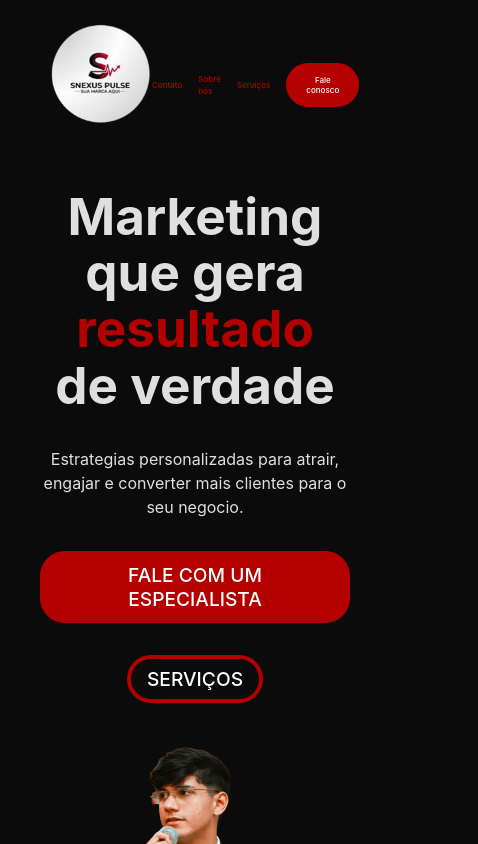
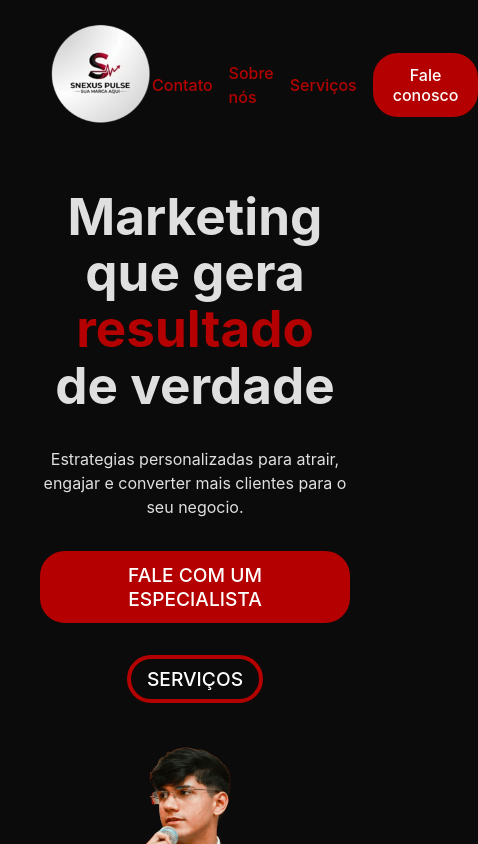
Before and after one commit to r4viel/snexus, a React (Vite) app in the folder snexus/: page / in a window 390 px wide. Shown: the top 844 px of the page, 478 px wide, since content can reach past the window. Built offline with nearby package versions, Linux system fonts and the light colour scheme.

Commit message:
Increase font size for navigation links and buttons

```diff
--- a/snexus/src/App.css
+++ b/snexus/src/App.css
@@ -195,7 +195,7 @@ text-align: center;
   .nav-button {
     margin-left: 0;
     margin-right: 1rem;
-    font-size: 0.5rem;
+    font-size: 1rem;
   }
   .MainDisplay {
     flex-direction: column;
```
